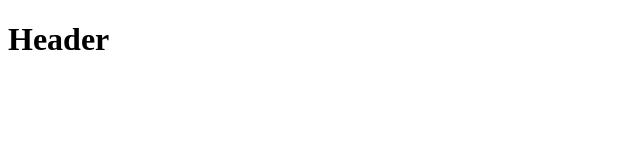
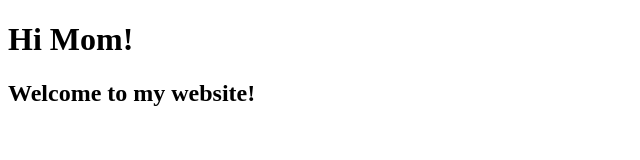
Before and after one commit to mjkrebs/Website, a plain HTML site: page index.html in a window 1280 px wide. Shown: the whole page, without its empty margins (0-640 px from the left). Drawn offline with Linux system fonts and the light colour scheme.

Commit message:
added fun bit for mom

```diff
--- a/index.html
+++ b/index.html
@@ -4,7 +4,8 @@
 <head>
   <meta charset="utf-8">
   <Title> Occhiolism </Title>
-  <h1> Header </h1>
+  <h1> Hi Mom!</h1>
+  <h2>Welcome to my website!</h2>
 
 </head>
 
```
